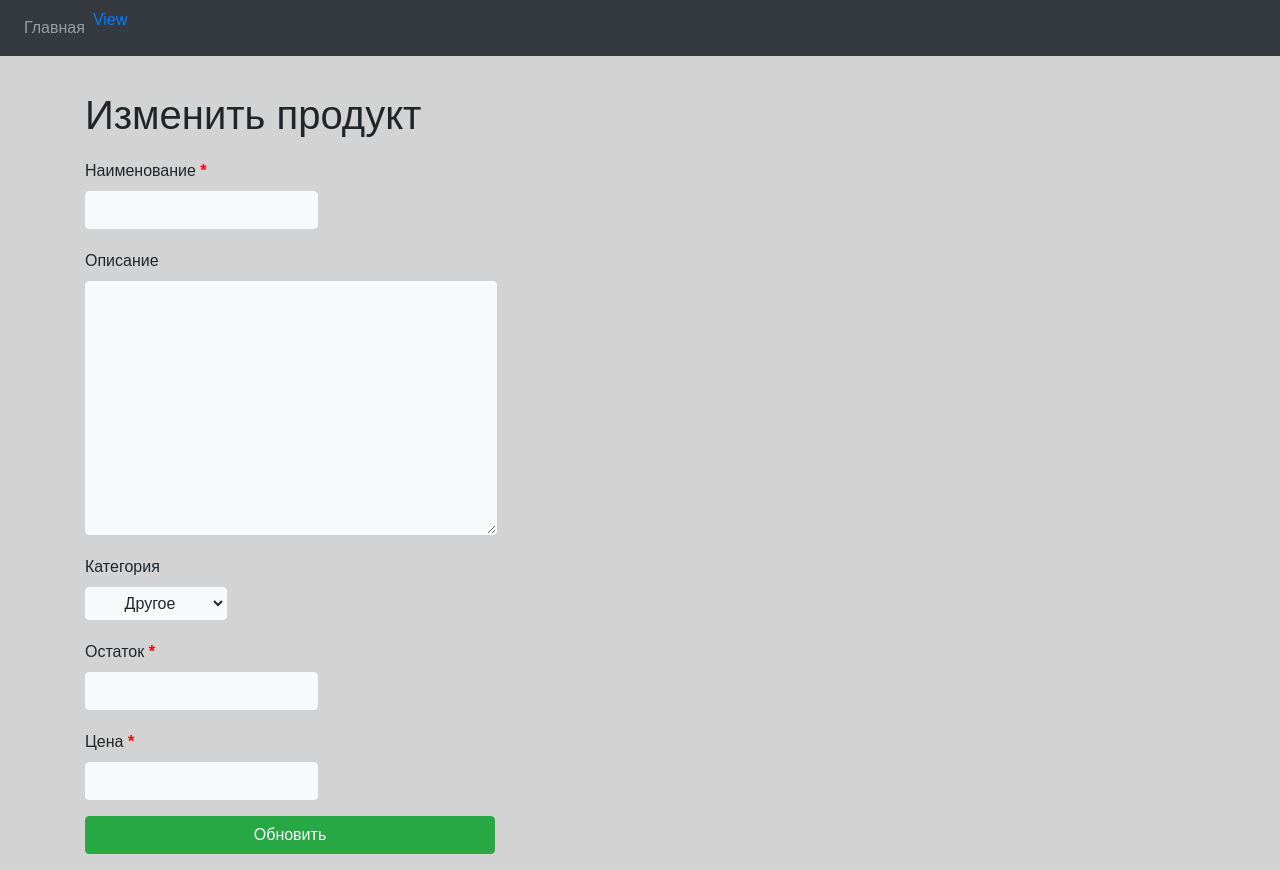
After one commit to yuburov/python_3_-lab_work_yubur_aziz, a Django app: template source/webapp/templates/update.html in a window 1280 px wide. The commit adds this page. Run offline with Django 3.2, Linux system fonts and the light colour scheme; the template is opened without the code that fills it: values that come from a table or form of the project are taken from there, others are empty; some libraries are stand-ins or nearby versions.

```diff
--- a/source/webapp/templates/base.html
+++ b/source/webapp/templates/base.html
@@ -21,7 +21,7 @@
     <div class="collapse navbar-collapse" id="navbarNav">
         <ul class="navbar-nav">
             <li class="nav-item">
-                <a href="{% url 'index' %}" class="nav-link">Home</a>
+                <a href="{% url 'index' %}" class="nav-link">Главная</a>
             </li>
             {% block menu %}{% endblock %}
         </ul>
--- a/source/webapp/templates/create.html
+++ b/source/webapp/templates/create.html
@@ -5,9 +5,9 @@
 {% endblock %}
 
 {% block content %}
-    <h1>Add new product</h1>
+    <h1>Добавить новый продукт</h1>
     <form action="{% url 'product_create' %}" method="post">
         {% csrf_token %}
-        {% include 'partial/product_form.html' with button_text="Create" %}
+        {% include 'partial/product_form.html' with button_text="Добавить" %}
     </form>
 {% endblock %}
--- a/source/webapp/templates/index.html
+++ b/source/webapp/templates/index.html
@@ -1,7 +1,7 @@
 {% extends 'base.html' %}
 {% block menu %}
     <li class="nav-item">
-        <a href="{% url 'product_create' %}" class="nav-link">Add product</a>
+        <a href="{% url 'product_create' %}" class="nav-link">Добавить</a>
     </li>
 {% endblock %}
 {% block content %}
--- /dev/null
+++ b/source/webapp/templates/update.html
@@ -0,0 +1,17 @@
+{% extends 'base.html' %}
+
+{% block title %}
+  Изменить
+{% endblock %}
+
+{% block menu %}
+    <li><a href="{% url 'product_view' task.pk %}">View</a></li>
+{#    <li><a href="{% url 'delete_view' task.pk %}">Delete</a></li>#}
+{% endblock %}
+
+{% block content %}
+    <h1>Изменить продукт</h1>
+    <form action="{% url 'product_create' %}" method="post">
+        {% include 'partial/product_form.html' with button_text='Обновить' %}
+    </form>
+{% endblock %}
```
Also changed, not shown: source/webapp/views.py (+35 -3 lines), source/webapp/templates/product.html (line endings or trailing spaces).
